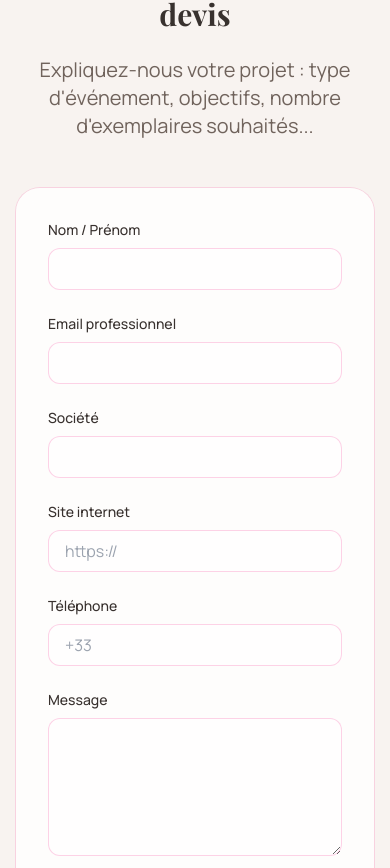
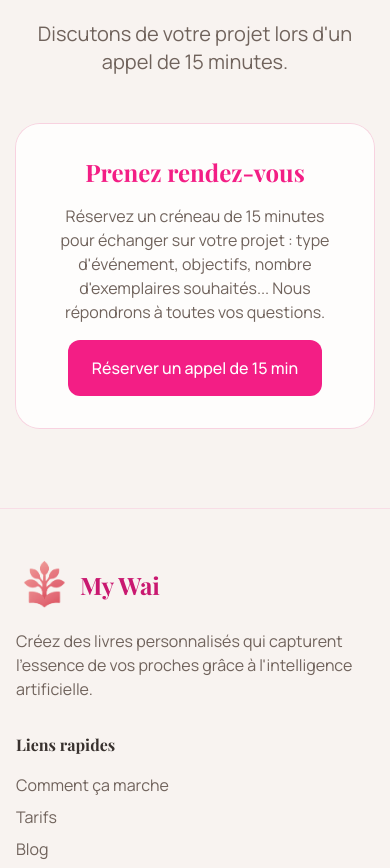
Before and after one commit to TheMoJd/my-wai, a React (Vite) app: page /entreprise in a window 390 px wide. Shown: the part 8656-9524 px from the top of the page. Built offline with nearby package versions, Linux system fonts and the light colour scheme; a web font is replaced by a local one.

Commit message:
feat(b2b): replace contact form with Notion calendar booking
- Replace the contact form with a booking button
- Link to Notion Calendar for 15-minute call scheduling
- Update translations (FR, EN, ES) with new booking text

```diff
--- a/public/locales/fr/translation.json
+++ b/public/locales/fr/translation.json
@@ -414,19 +414,11 @@
       ]
     },
     "contact": {
-      "title": "Contact / Demande de devis",
-      "subtitle": "Expliquez-nous votre projet : type d'événement, objectifs, nombre d'exemplaires souhaités...",
-      "thank_you": "Merci !",
-      "thank_you_msg": "Nous revenons vers vous très vite pour échanger sur votre projet.",
-      "fields": {
-        "name": "Nom / Prénom",
-        "email": "Email professionnel",
-        "company": "Société",
-        "website": "Site internet",
-        "phone": "Téléphone",
-        "message": "Message"
-      },
-      "submit": "Envoyer la demande"
+      "title": "Réservez un appel",
+      "subtitle": "Discutons de votre projet lors d'un appel de 15 minutes.",
+      "booking_title": "Prenez rendez-vous",
+      "booking_description": "Réservez un créneau de 15 minutes pour échanger sur votre projet : type d'événement, objectifs, nombre d'exemplaires souhaités... Nous répondrons à toutes vos questions.",
+      "booking_cta": "Réserver un appel de 15 min"
     }
   }
 }
--- a/src/components/B2B/ContactB2B.tsx
+++ b/src/components/B2B/ContactB2B.tsx
@@ -1,15 +1,10 @@
 import Button from "../ui/button/Button";
-import { useState } from "react";
 import { useTranslation } from "react-i18next";
 
 const ContactB2B = () => {
-  const [submitted, setSubmitted] = useState(false);
   const { t } = useTranslation();
 
-  const handleSubmit = (e: React.FormEvent) => {
-    e.preventDefault();
-    setSubmitted(true);
-  };
+  const calendarUrl = "https://calendar.notion.so/meet/baptistejeauneau/k32uk3rre";
 
   return (
     <section className="section-padding bg-cream" id="contact-b2b">
@@ -19,102 +14,29 @@ const ContactB2B = () => {
           {t("b2b.contact.subtitle")}
         </p>
         <div className="max-w-3xl mx-auto mt-10 bg-white/80 backdrop-blur rounded-3xl p-8 md:p-10 ring-1 ring-mywai/15">
-          {submitted ? (
-            <div className="text-center">
-              <h3 className="text-2xl font-display font-bold mb-4 text-mywai">
-                {t("b2b.contact.thank_you")}
+          <div className="text-center space-y-6">
+            <div className="space-y-4">
+              <h3 className="text-2xl font-display font-bold text-mywai">
+                {t("b2b.contact.booking_title")}
               </h3>
-              <p className="text-muted-foreground">
-                {t("b2b.contact.thank_you_msg")}
+              <p className="text-muted-foreground max-w-xl mx-auto">
+                {t("b2b.contact.booking_description")}
               </p>
             </div>
-          ) : (
-            <form
-              className="space-y-6"
-              action="https://formspree.io/f/xanpygdo"
+            <a
+              href={calendarUrl}
+              target="_blank"
+              rel="noopener noreferrer"
             >
-              <div className="grid md:grid-cols-2 gap-6">
-                <div>
-                  <label className="block text-sm font-medium mb-2">
-                    {t("b2b.contact.fields.name")}
-                  </label>
-                  <input
-                    name="name"
-                    required
-                    type="text"
-                    className="w-full border border-mywai/20 rounded-xl px-4 py-2 focus:outline-none focus:ring-2 focus:ring-mywai bg-white/60"
-                  />
-                </div>
-                <div>
-                  <label className="block text-sm font-medium mb-2">
-                    {t("b2b.contact.fields.email")}
-                  </label>
-                  <input
-                    name="email"
-                    required
-                    type="email"
-                    className="w-full border border-mywai/20 rounded-xl px-4 py-2 focus:outline-none focus:ring-2 focus:ring-mywai bg-white/60"
-                  />
-                </div>
-              </div>
-              <div>
-                <label className="block text-sm font-medium mb-2">
-                  {t("b2b.contact.fields.company")}
-                </label>
-                <input
-                  name="company"
-                  type="text"
-                  className="w-full border border-mywai/20 rounded-xl px-4 py-2 focus:outline-none focus:ring-2 focus:ring-mywai bg-white/60"
-                />
-              </div>
-              <div className="grid md:grid-cols-2 gap-6">
-                <div>
-                  <label className="block text-sm font-medium mb-2">
-                    {t("b2b.contact.fields.website")}
-                  </label>
-                  <input
-                    name="website"
-                    type="url"
-                    placeholder="https://"
-                    className="w-full border border-mywai/20 rounded-xl px-4 py-2 focus:outline-none focus:ring-2 focus:ring-mywai bg-white/60"
-                  />
-                </div>
-                <div>
-                  <label className="block text-sm font-medium mb-2">
-                    {t("b2b.contact.fields.phone")}
-                  </label>
-                  <input
-                    type="tel"
-                    placeholder="+33"
-                    className="w-full border border-mywai/20 rounded-xl px-4 py-2 focus:outline-none focus:ring-2 focus:ring-mywai bg-white/60"
-                  />
-                </div>
-              </div>
-
-              <div>
-                <label className="block text-sm font-medium mb-2">
-                  {t("b2b.contact.fields.message")}
-                </label>
-                <textarea
-                  name="message"
-                  required
-                  rows={5}
-                  className="w-full border border-mywai/20 rounded-xl px-4 py-2 focus:outline-none focus:ring-2 focus:ring-mywai bg-white/60"
-                />
-              </div>
-              <div className="text-center">
-                <button type="submit">
-                  <Button
-                    variant="primary"
-                    size="md"
-                    className="!bg-mywai hover:!bg-mywai-dark !text-white"
-                  >
-                    {t("b2b.contact.submit")}
-                  </Button>
-                </button>
-              </div>
-            </form>
-          )}
+              <Button
+                variant="primary"
+                size="lg"
+                className="!bg-mywai hover:!bg-mywai-dark !text-white mt-4"
+              >
+                {t("b2b.contact.booking_cta")}
+              </Button>
+            </a>
+          </div>
         </div>
       </div>
     </section>
```
Also changed, not shown: public/locales/en/translation.json (+5 -13 lines), public/locales/es/translation.json (+5 -13 lines).
